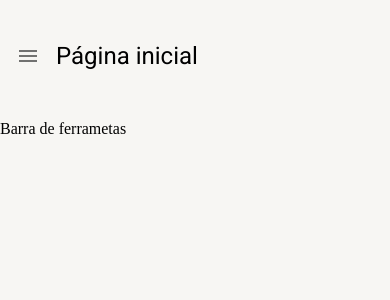
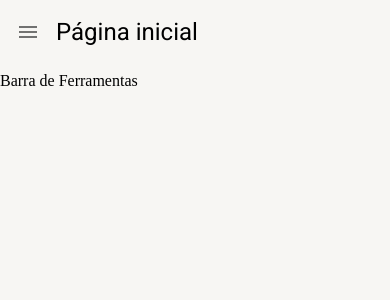
Before and after one commit to underline84/react-material-ui, a React (Create React App) app: page /pagina-inicial in a window 390 px wide. Shown: the top 300 px of the page. Built offline with nearby package versions, Linux system fonts and the light colour scheme.

Commit message:
layout bse responsivo

```diff
--- a/src/pages/dashboard/Dashboard.tsx
+++ b/src/pages/dashboard/Dashboard.tsx
@@ -3,7 +3,7 @@
 export const Dashboard = () => {
     return (
 
-        <LayoutBaseDePagina titulo='Página inicial'>
+        <LayoutBaseDePagina titulo='Página inicial' barraDeFerramentas={<>Barra de Ferramentas</>}>
 
         </LayoutBaseDePagina>
 
--- a/src/shared/layouts/LayoutBaseDePagina.tsx
+++ b/src/shared/layouts/LayoutBaseDePagina.tsx
@@ -1,39 +1,47 @@
+import React, { ReactNode } from "react";
 import { Icon, IconButton, Typography, useMediaQuery, useTheme } from "@mui/material";
 import { Box } from "@mui/system";
-import React from "react";
 import { useDrawerContext } from "../contexts";
 
 interface ILayoutBaseDePaginaProps {
     titulo: string;
     children: React.ReactNode;
+    barraDeFerramentas?: ReactNode;
 }
 
-export const LayoutBaseDePagina: React.FC<ILayoutBaseDePaginaProps> = ({ children, titulo }) => {
+export const LayoutBaseDePagina: React.FC<ILayoutBaseDePaginaProps> = ({ children, titulo, barraDeFerramentas }) => {
     const theme = useTheme();
     const smDown = useMediaQuery(theme.breakpoints.down('sm'));
+    const mdDown = useMediaQuery(theme.breakpoints.down('md'));
 
     const { toggleDrawerOpen } = useDrawerContext();
 
     return (
 
         <Box height="100%" display="flex" flexDirection="column" gap={1}>
-            <Box padding={1} display="flex" alignItems="center" gap={1} height={theme.spacing(12)}>
+            <Box padding={1} display="flex" alignItems="center"
+                gap={1} height={theme.spacing(smDown ? 6 : mdDown ? 8 : 12)}>
                 {smDown &&
-                <IconButton onClick={toggleDrawerOpen}>
-                    <Icon>menu</Icon>
-                </IconButton>}
+                    <IconButton onClick={toggleDrawerOpen}>
+                        <Icon>menu</Icon>
+                    </IconButton>}
 
-                <Typography variant="h5">
+                <Typography
+                    variant={smDown ? 'h5' : mdDown ? 'h4' : 'h3'}
+                    overflow="hidden"
+                    whiteSpace="nowrap"
+                    textOverflow="ellipses">
                     {titulo}
                 </Typography>
 
             </Box>
 
-            <Box>
-                Barra de ferrametas
-            </Box>
+            {barraDeFerramentas &&
+                (<Box>
+                    {barraDeFerramentas}
+                </Box>)}
 
-            <Box>
+            <Box flex={1} overflow="auto">
                 {children}
             </Box>
 
```
